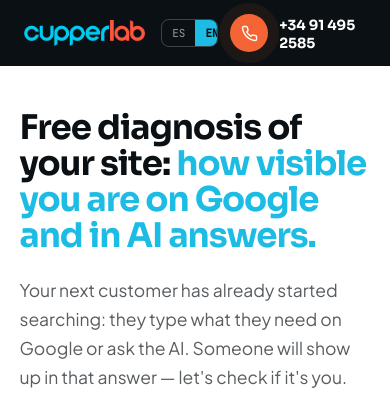
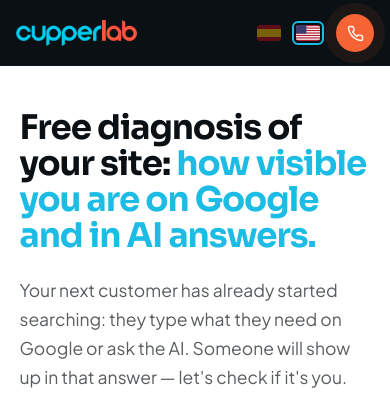
Before and after one commit to edilsonf15/cupperlab-diagnostico, a FastAPI app: page / in a window 390 px wide. Shown: the top 412 px of the page. Run offline with FastAPI, Linux system fonts and the light colour scheme.

Commit message:
Selector de idioma con banderas SVG (ES/US) y header responsive
- Cambia el toggle ES|EN de texto por banderas reales en SVG (España / EE.UU.),
  que en Windows si se ven (los emoji de bandera no).
- Header responsive: menos padding en movil y el numero de telefono se oculta
  en pantallas muy pequeñas dejando el boton de llamar; banderas mas compactas.

Co-Authored-By: Claude Opus 4.8 <noreply@anthropic.com>

```diff
--- a/app/templates/index.html
+++ b/app/templates/index.html
@@ -35,11 +35,14 @@
   .hphone-ic{width:38px;height:38px;border-radius:50%;background:#F46434;display:flex;align-items:center;justify-content:center;flex-shrink:0;animation:cl-ring 1.9s ease-out infinite;transition:background .16s}
   .hphone:hover .hphone-ic{background:#0f9bc2}
   .hphone:hover .sora{color:#1CBCE4!important}
-  /* Selector de idioma */
-  .langsel{display:inline-flex;border:1px solid rgba(247,249,251,0.22);border-radius:8px;overflow:hidden}
-  .langsel button{background:transparent;color:rgba(247,249,251,0.6);border:none;padding:6px 10px;font-family:'JetBrains Mono',monospace;font-size:11px;cursor:pointer;transition:background .15s,color .15s}
-  .langsel button.on{background:#1CBCE4;color:#0A1014;font-weight:600}
-  @media(max-width:640px){.hphone span span.mono{display:none!important}.hphone .sora{font-size:14px!important}}
+  /* Selector de idioma (banderas SVG) */
+  .langsel{display:inline-flex;gap:7px;align-items:center}
+  .langsel button{background:none;border:2px solid transparent;border-radius:6px;padding:2px;cursor:pointer;line-height:0;opacity:.45;transition:opacity .15s,border-color .15s,transform .12s}
+  .langsel button:hover{opacity:.85}
+  .langsel button.on{opacity:1;border-color:#1CBCE4}
+  .langsel svg{display:block;width:27px;height:18px;border-radius:3px}
+  @media(max-width:640px){.hphone span span.mono{display:none!important}.hphone .sora{font-size:14px!important}header .wrap{padding-left:16px!important;padding-right:16px!important}}
+  @media(max-width:430px){.htxt{display:none!important}.langsel svg{width:24px;height:16px}}
   .hidden{display:none!important}
   .hero-img,.cta-img{background-size:cover;background-position:center;background-repeat:no-repeat;background-color:#F7F9FB}
   .ucard{position:relative;background:#fff;border:1px solid rgba(10,16,20,0.09);border-top:3px solid #1CBCE4;border-radius:14px;padding:26px 22px 20px;transition:transform .22s ease,box-shadow .22s ease,border-color .22s ease;overflow:hidden}
@@ -101,13 +104,18 @@
     <img src="/static/img/cupperlab-logo-color.png" alt="Cupperlab" style="height:26px;width:auto;display:block;flex-shrink:0">
     <div style="display:flex;align-items:center;gap:12px">
       <div class="langsel" id="langSel">
-        <button type="button" data-lang="es">ES</button><button type="button" data-lang="en">EN</button>
+        <button type="button" data-lang="es" title="Español" aria-label="Español">
+          <svg viewBox="0 0 30 20"><rect width="30" height="20" fill="#c60b1e"/><rect y="5" width="30" height="10" fill="#ffc400"/></svg>
+        </button>
+        <button type="button" data-lang="en" title="English" aria-label="English">
+          <svg viewBox="0 0 30 20"><rect width="30" height="20" fill="#b22234"/><g fill="#fff"><rect y="1.54" width="30" height="1.54"/><rect y="4.62" width="30" height="1.54"/><rect y="7.69" width="30" height="1.54"/><rect y="10.77" width="30" height="1.54"/><rect y="13.85" width="30" height="1.54"/><rect y="16.92" width="30" height="1.54"/></g><rect width="13" height="10.77" fill="#3c3b6e"/></svg>
+        </button>
       </div>
       <a href="tel:+34914952585" class="hphone" style="display:flex;align-items:center;gap:11px;text-decoration:none;color:#F7F9FB">
         <span class="hphone-ic">
           <svg viewBox="0 0 24 24" width="17" height="17" fill="none" stroke="#fff" stroke-width="2" stroke-linecap="round" stroke-linejoin="round"><path d="M22 16.92v3a2 2 0 0 1-2.18 2 19.79 19.79 0 0 1-8.63-3.07 19.5 19.5 0 0 1-6-6 19.79 19.79 0 0 1-3.07-8.67A2 2 0 0 1 4.11 2h3a2 2 0 0 1 2 1.72c.13.96.36 1.9.7 2.81a2 2 0 0 1-.45 2.11L8.09 9.91a16 16 0 0 0 6 6l1.27-1.27a2 2 0 0 1 2.11-.45c.9.34 1.85.57 2.81.7A2 2 0 0 1 22 16.92z"/></svg>
         </span>
-        <span style="line-height:1.15">
+        <span class="htxt" style="line-height:1.15">
           <span style="display:block;font-size:10px;letter-spacing:.14em;text-transform:uppercase;color:#f0a58a" class="mono" data-i18n="hphone_label">Llámanos ahora</span>
           <span class="sora" style="font-size:16px;font-weight:700;color:#fff">+34 91 495 2585</span>
         </span>
```
